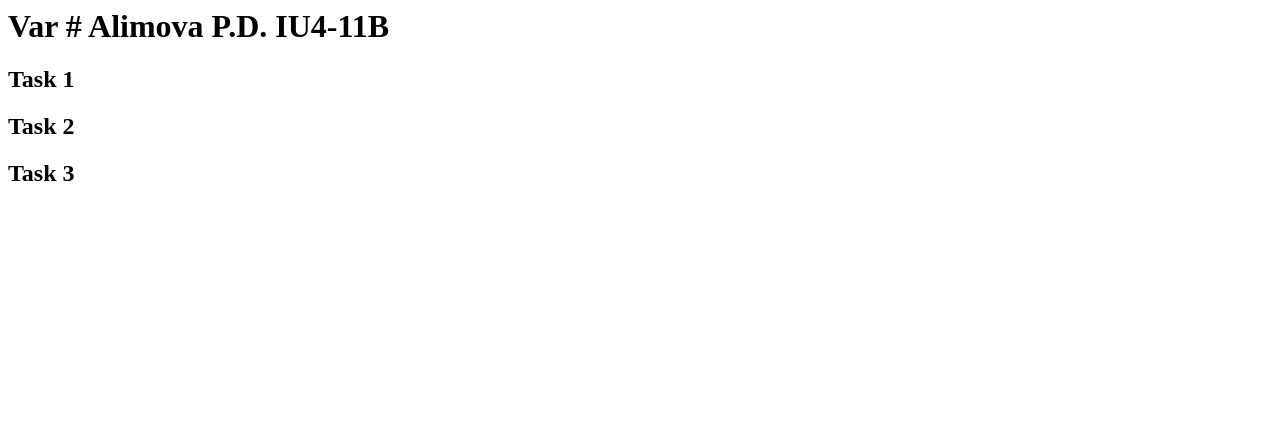
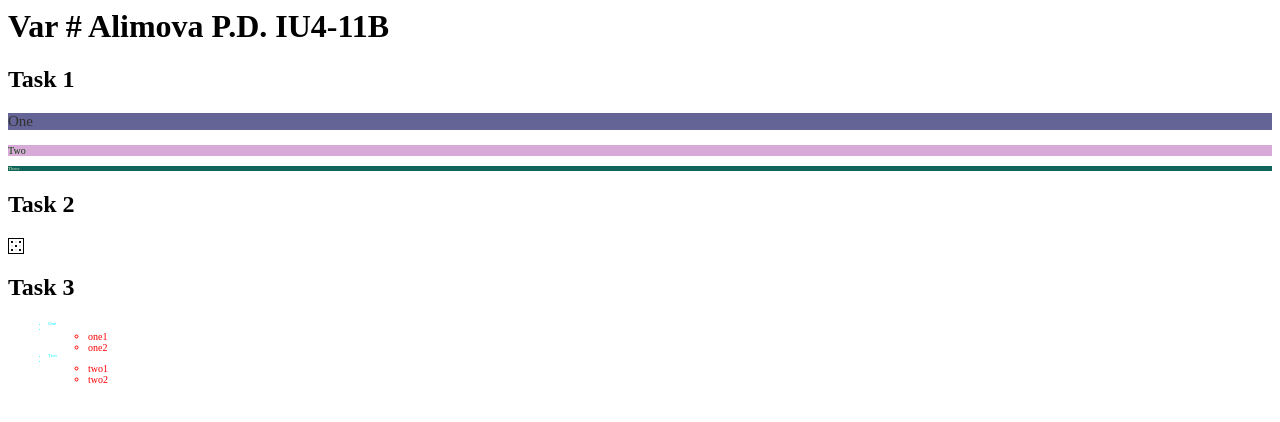
Before and after one commit to PolinaAlimova11/polinaalimova11.github.io, a plain HTML site: page index.html in a window 1280 px wide. Drawn offline with Linux system fonts and the light colour scheme.

Commit message:
Update index.html

```diff
--- a/index.html
+++ b/index.html
@@ -1,16 +1,78 @@
 <html>
   <head>
+	<style>
+		#one {
+		background-color: rgb(100,100,150);
+		color: rgb(50,50,50);
+		font-size: 15px;
+		}
+		#two {
+		background-color: rgb(215,170,215);
+		color: rgb(15,60,15);
+		font-size: 10px;
+		}
+		#three {
+		background-color: rgb(16,100,89);
+		color: rgb(212,235,190);
+		font-size: 5px;
+		}
+		.mom {
+		color: aqua;
+		font-size: 5px;
+		}
+		.dad {
+		color: red;
+		font-size: 10px;
+		}
+		table {
+		border: 1px solid black;
+		}
+		.white {
+		background-color: rgb(15,15,15);
+		color: rgb(230,230,230);
+		}
+		.black {
+		background-color: rgb(230,230,230);
+		color: rgb(15,15,15);
+		}
+	</style>
   </head>
   <body>
     <h1>Var # Alimova P.D. IU4-11B</h1>
     <div>
       <h2>Task 1</h2>
+	  <p id="one">One</p>
+	  <p id="two">Two</p>
+	  <p id="three">Three</p>
     </div>
      <div>
       <h2>Task 2</h2>
+	  <table>
+		<tr>
+		<td class="white"></td><td class="black"></td><td class="white"></td>
+		</tr>
+		<tr>
+		<td class="black"></td><td class="white"></td><td class="black"></td>
+		</tr>
+		<tr>
+		<td class="white"></td><td class="black"></td><td class="white"></td>
+		</tr>
+	  </table>
     </div>
      <div>
       <h2>Task 3</h2>
+	  <ul class="mom">
+	  <li>One</li>
+		<li><ul class="dad">
+			<li>one1</li>
+			<li>one2</li>
+		</ul></li>
+		 <li>Two</li>
+		<li><ul class="dad">
+			<li>two1</li>
+			<li>two2</li>
+		</ul></li>
+	  </ul>
     </div>
   </body>
 </html>
```
